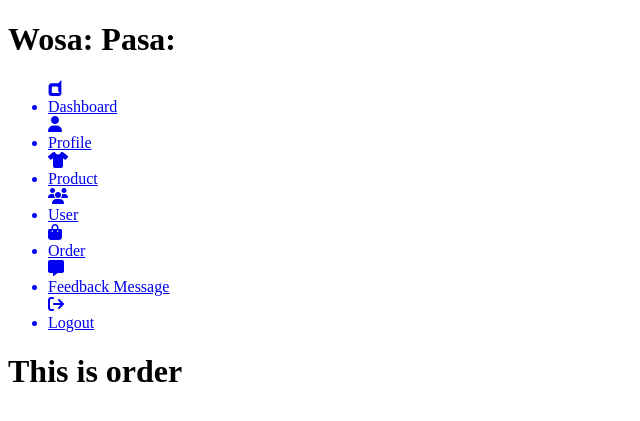
After one commit to RohilPrajapati/Wosa-Pasa, a PHP site: page /admin/order.php in a window 1280 px wide. The commit adds this page. Shown: the top 421 px of the page, without its empty margins (0-640 px from the left). Run offline with PHP 8.4, Linux system fonts and the light colour scheme; some libraries are stand-ins or nearby versions.

Commit message:
added admin code to project

```diff
--- /dev/null
+++ b/wosapasa/admin/admin_nav.php
@@ -0,0 +1,48 @@
+<div class="admin_nav">
+    <h1>Wosa: Pasa:</h1>
+    <ul class="admin_nav_menu">
+    <a href="dashboard.php" class="admin_nav_link">
+        <div class="admin_nav_item">
+            <i class="fa-brands fa-dashcube"></i>
+            <li>Dashboard</li>
+        </div>
+        </a>
+        <a href="profile.php" class="admin_nav_link">
+        <div class="admin_nav_item">
+            <i class="fa-solid fa-user"></i>
+            <li>Profile</li>
+        </div>
+        </a>
+        <a href="product.php" class="admin_nav_link">
+        <div class="admin_nav_item">
+            <i class="fa-solid fa-shirt"></i>
+            <li>Product</li>
+        </div>
+        </a>
+        <a href="users.php" class="admin_nav_link">
+            <div class="admin_nav_item">
+                <i class="fa-solid fa-users"></i>
+                <li>User</li>
+            </div>
+        </a>
+        <a href="order.php" class="admin_nav_link">
+            <div class="admin_nav_item">
+                <i class="fa-solid fa-bag-shopping"></i>
+                <li>Order</li>
+            </div>
+        </a>
+        <a href="message.php" class="admin_nav_link">
+        <div class="admin_nav_item">
+            <i class="fa-solid fa-message"></i>
+            <li>Feedback Message</li>
+        </div>
+        </a>
+        <a href="logout.php" class="admin_nav_link">
+        <div class="admin_nav_item">
+            <i class="fa-solid fa-arrow-right-from-bracket"></i>
+            <li class="bottom_item">Logout</li>
+
+        </div>
+        </a>
+    </ul>
+</div>
--- /dev/null
+++ b/wosapasa/admin/errorpage.php
@@ -0,0 +1 @@
+if
--- /dev/null
+++ b/wosapasa/admin/head.php
@@ -0,0 +1,6 @@
+<meta charset="UTF-8">
+<meta http-equiv="X-UA-Compatible" content="IE=edge">
+<meta name="viewport" content="width=device-width, initial-scale=1.0">
+<link rel="stylesheet" href="/assets/css/admin.css">
+<script src="/assets/js/main.js"></script>
+<script src="https://kit.fontawesome.com/b3b8c8e375.js" crossorigin="anonymous"></script>
--- a/wosapasa/admin/index.php
+++ b/wosapasa/admin/index.php
@@ -1,7 +1,7 @@
 <?php
 session_start();
 if($_SESSION['id']){
-    echo "you are login";
+    header("location:/admin/dashboard.php");
 }else{
     header("location:/admin/login.php");
 }
--- /dev/null
+++ b/wosapasa/admin/logout.php
@@ -0,0 +1,5 @@
+<?php
+    session_start();
+    session_unset();
+    session_destroy();
+?>
--- /dev/null
+++ b/wosapasa/admin/order.php
@@ -0,0 +1,15 @@
+<!DOCTYPE html>
+<html lang="en">
+<head>
+    <?php require_once 'head.php' ?>
+    <title>DashBoard</title>
+</head>
+<body>
+    <div class="main_container">
+        <?php require_once 'admin_nav.php'; ?>
+        <div class="container">
+            <h1 class="header">This is order</h1>
+        </div>
+    </div>
+</body>
+</html>
```
Also changed, not shown: wosapasa/admin/checkadmin.php (added, +14 -0 lines), wosapasa/admin/dashboard.php (added, +16 -0 lines), wosapasa/admin/login.php (+50 -3 lines), wosapasa/admin/message.php (added, +15 -0 lines), wosapasa/admin/product.php (added, +15 -0 lines), wosapasa/admin/profile.php (added, +30 -0 lines), wosapasa/admin/users.php (added, +45 -0 lines).
